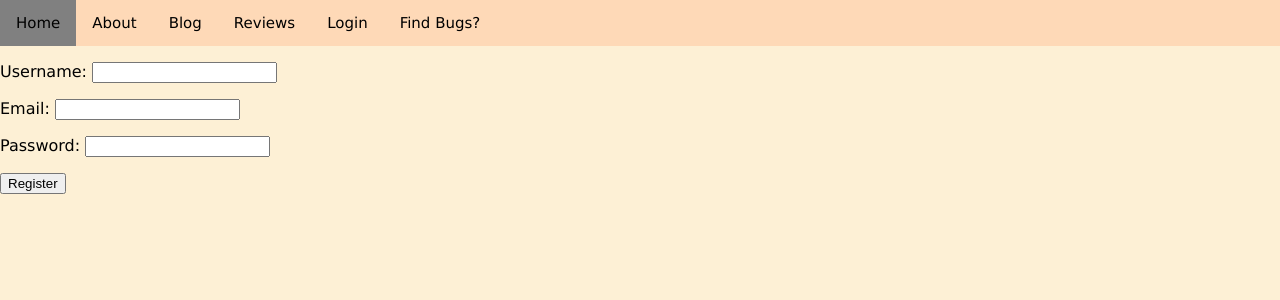
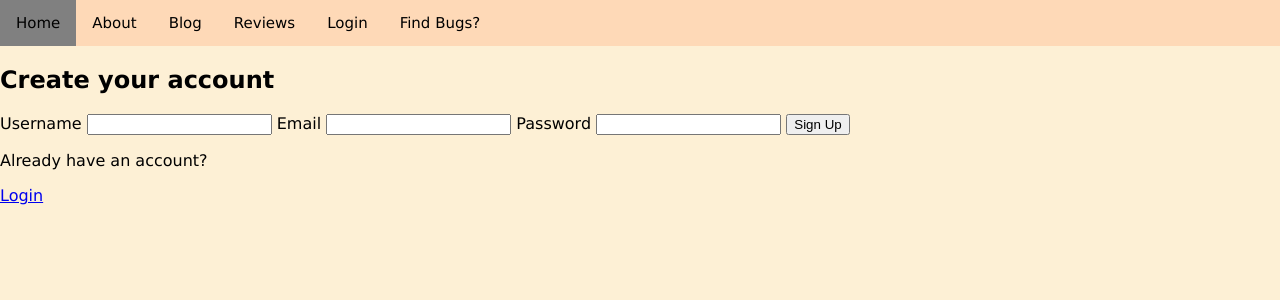
Before and after one commit to Unicorncoder77/A-Brand-New-Experience, a Django app: page /signup/ in a window 1280 px wide. Shown: the top 300 px of the page. Run offline with Django 5.2, Linux system fonts and the light colour scheme; some libraries are stand-ins or nearby versions.

Commit message:
Reviewer Registration html

```diff
--- a/new_experience/brand_new_experience/templates/reviewerSignup.html
+++ b/new_experience/brand_new_experience/templates/reviewerSignup.html
@@ -5,9 +5,25 @@ Reviewer Signup
 {% endblock %}
 {% block content %}
 {% include "nav.html" %}
-<form method="POST" class="form-group">
-    {% csrf_token %}
-    {{ form.as_p }}
-    <button type="submit" class="btn btn-success">Register</button>
-</form>
+    <div class="container">
+        <h2> Create your account </h2>
+        <form method="POST">
+            {% csrf_token %}
+            <label for="username">Username</label>
+            {{ form.username }}
+
+            <label for="email">Email</label>
+            {{ form.email }}
+
+            <label for="password">Password</label>
+            {{ form.password }}
+
+            <button type="submit">Sign Up</button>
+        </form>
+
+        <div class="login-section">
+            <p> Already have an account? </p>
+            <a href="#" class="login-btn"> Login </a>
+        </div>
+    </div>
 {% endblock %}
```
